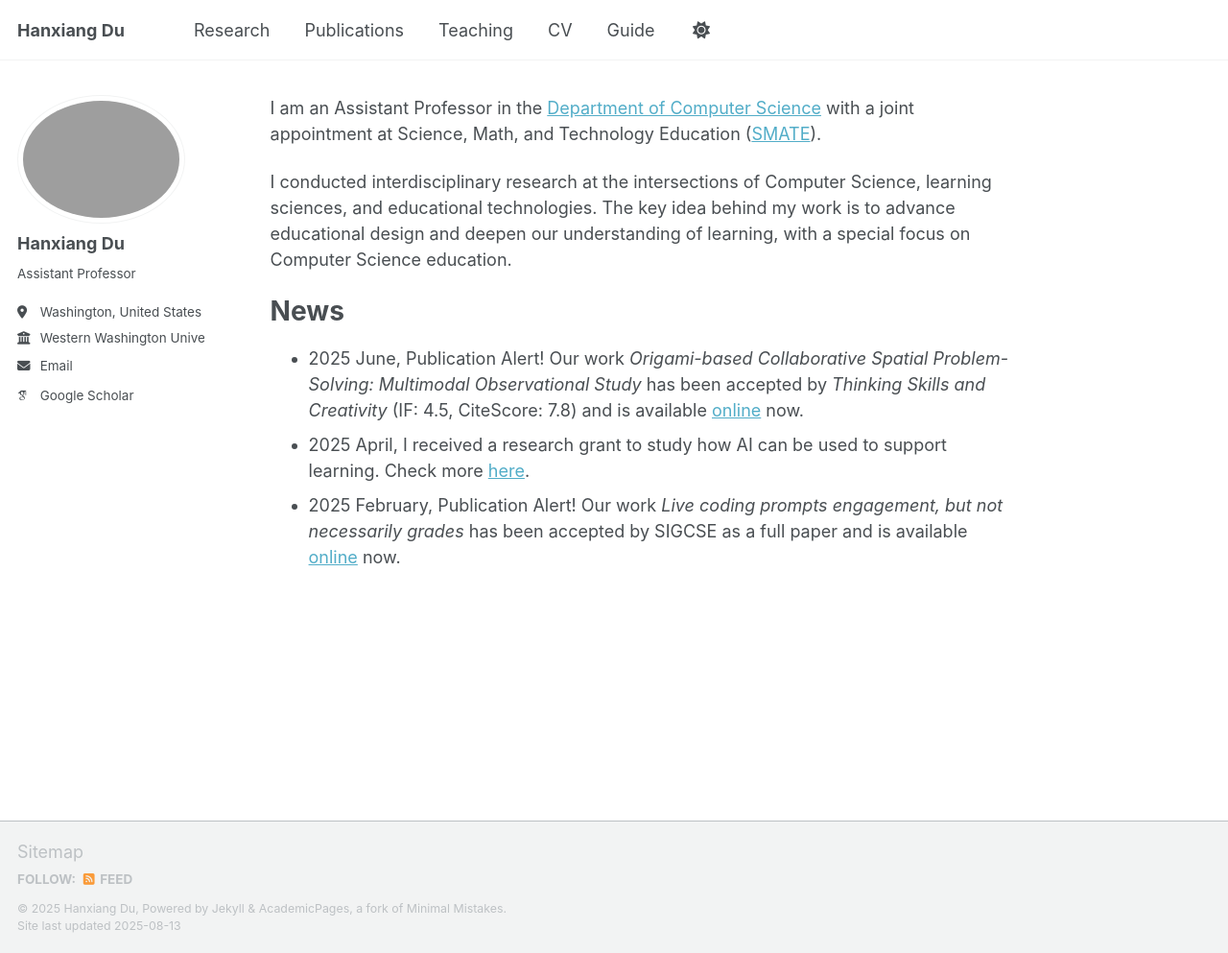
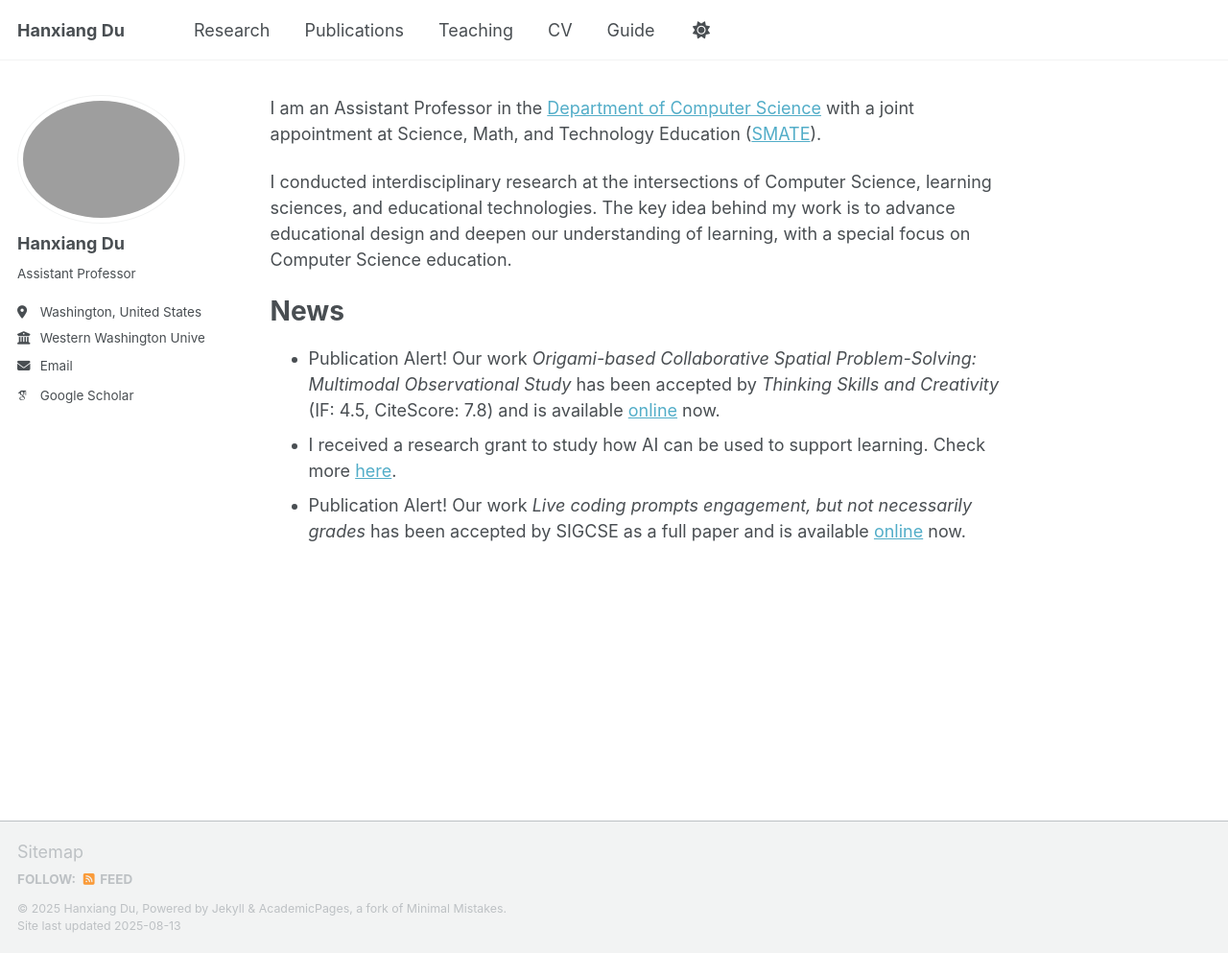
Before and after one commit to HXDU/HD.github.io, a Jekyll site: the page built from _pages/about.md, in a window 1280 px wide and 993 px high. Shown: the whole window at 96% size. Built offline with Jekyll 4.4.1, drawn with Linux system fonts in a browser that asks for light colours; some web fonts are replaced; a script that is not in the unit is left out.

Commit message:
Update about.md

```diff
--- a/_pages/about.md
+++ b/_pages/about.md
@@ -12,6 +12,6 @@ I conducted interdisciplinary research at the intersections of Computer Science,
 News
 ======
 
-* 2025 June, Publication Alert! Our work *Origami-based Collaborative Spatial Problem-Solving: Multimodal Observational Study* has been accepted by *Thinking Skills and Creativity* (IF: 4.5, CiteScore: 7.8) and is available [online](https://www.sciencedirect.com/science/article/pii/S1871187125001695) now.
-* 2025 April, I received a research grant to study how AI can be used to support learning. Check more [here](https://news.wwu.edu/wwus-hanxiang-du-and-the-university-of-florida-partner-to-study-ai-enhanced-learning).
-* 2025 February, Publication Alert! Our work *Live coding prompts engagement, but not necessarily grades* has been accepted by SIGCSE as a full paper and is available [online](https://dl.acm.org/doi/abs/10.1145/3641554.3701794) now.
+* Publication Alert! Our work *Origami-based Collaborative Spatial Problem-Solving: Multimodal Observational Study* has been accepted by *Thinking Skills and Creativity* (IF: 4.5, CiteScore: 7.8) and is available [online](https://www.sciencedirect.com/science/article/pii/S1871187125001695) now.
+* I received a research grant to study how AI can be used to support learning. Check more [here](https://news.wwu.edu/wwus-hanxiang-du-and-the-university-of-florida-partner-to-study-ai-enhanced-learning).
+* Publication Alert! Our work *Live coding prompts engagement, but not necessarily grades* has been accepted by SIGCSE as a full paper and is available [online](https://dl.acm.org/doi/abs/10.1145/3641554.3701794) now.
```
